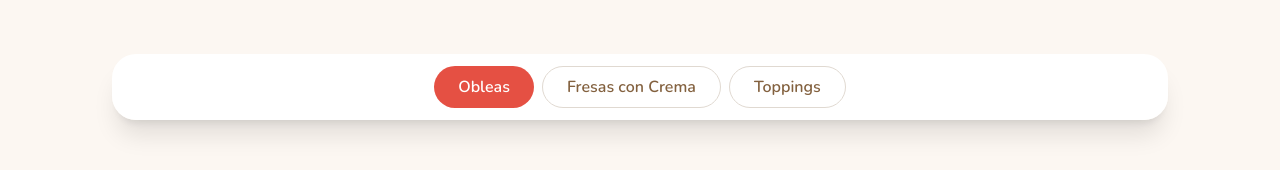
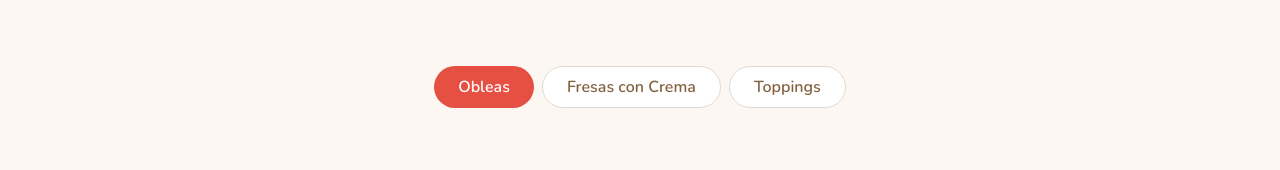
Before and after one commit to diego613m/o-creamy-1.2.5, a React (Vite) app: page /menu in a window 1280 px wide. Shown: the part 156-326 px from the top of the page. Built offline with nearby package versions, Linux system fonts and the light colour scheme; the HTML template or start-up script is replaced by a standard one.

Commit message:
Mejorar la barra sticky pág Carta

```diff
--- a/src/pages/Menu.tsx
+++ b/src/pages/Menu.tsx
@@ -6,6 +6,7 @@ import { Link } from "react-router-dom";
 
 const Menu = () => {
   const [activeSection, setActiveSection] = useState("obleas");
+  const [filtersScrolled, setFiltersScrolled] = useState(false);
 
   const scrollWithOffset = (id: string) => {
     const el = document.getElementById(id);
@@ -21,6 +22,16 @@ const Menu = () => {
       behavior: "smooth",
     });
   };
+
+  useEffect(() => {
+    const onScroll = () => {
+      setFiltersScrolled(window.scrollY > 40); // cuando bajes más de 40px, se activa
+    };
+
+    window.addEventListener("scroll", onScroll);
+    return () => window.removeEventListener("scroll", onScroll);
+  }, []);
+
 
   useEffect(() => {
     const hash = window.location.hash.replace("#", "");
@@ -47,14 +58,20 @@ const Menu = () => {
           <h1 className="oc-page-title">Carta</h1>
 
           {/* Filter Pills - Barra flotante debajo del header */}
-          <div className="sticky top-24 z-40 mb-12 px-4">
+          <div className="sticky top-28 z-40 mb-12 px-4">
             <div
-              className="
+              className={`
                 oc-container
-                bg-white/95 backdrop-blur-md rounded-3xl shadow-xl
+                rounded-3xl
                 flex justify-center gap-2 flex-wrap
                 px-3 py-2 md:px-6 md:py-3
-              "
+                transition-all duration-300
+                ${
+                  filtersScrolled
+                    ? "bg-white/95 backdrop-blur-md shadow-xl"
+                    : "bg-transparent shadow-none"
+                }
+              `}
             >
               <button
                 onClick={() => scrollToSection("obleas")}
@@ -90,6 +107,7 @@ const Menu = () => {
               </button>
             </div>
           </div>
+
 
           {/* Obleas Section */}
           <section id="obleas" className="mb-16">
```
